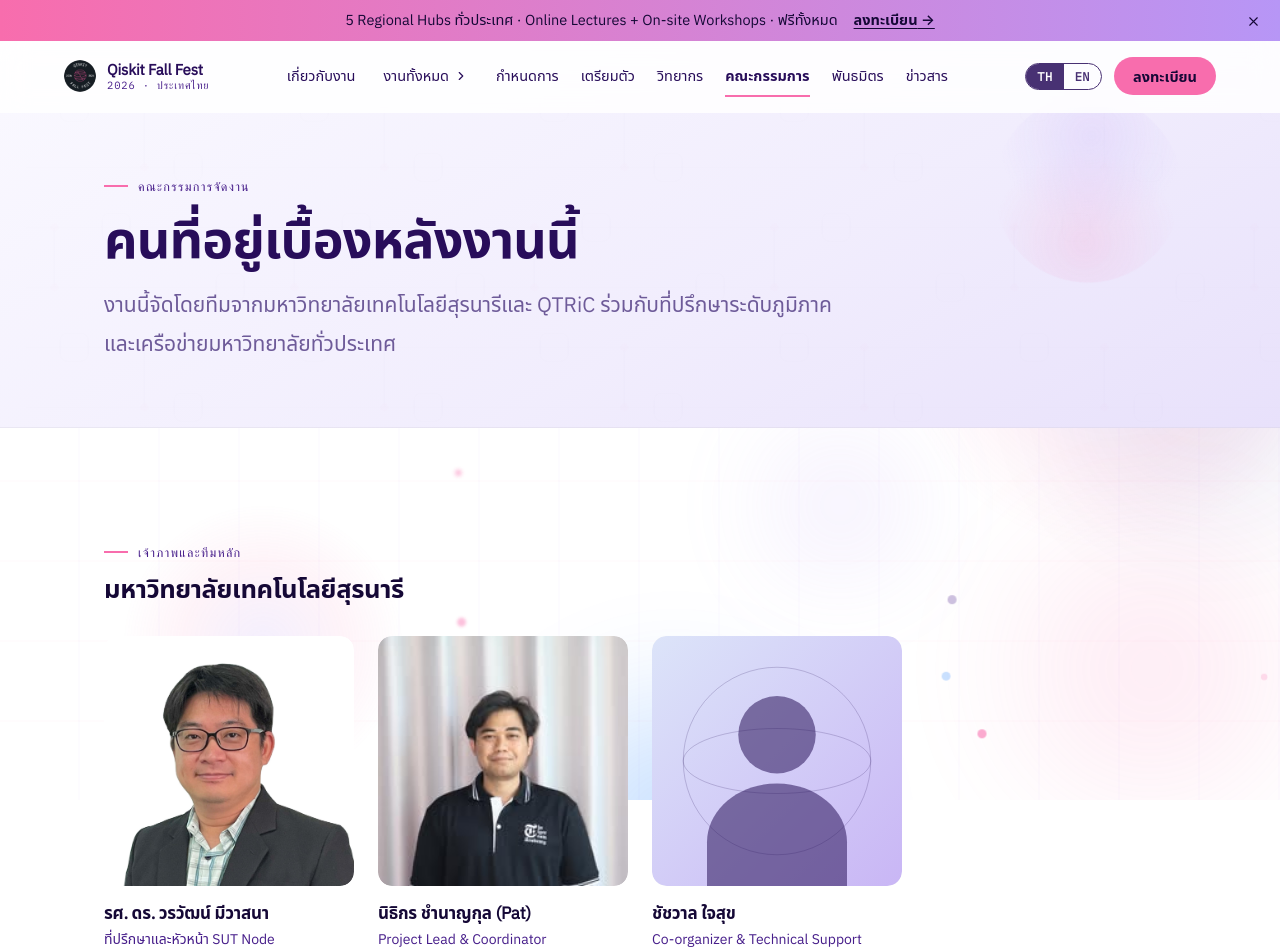
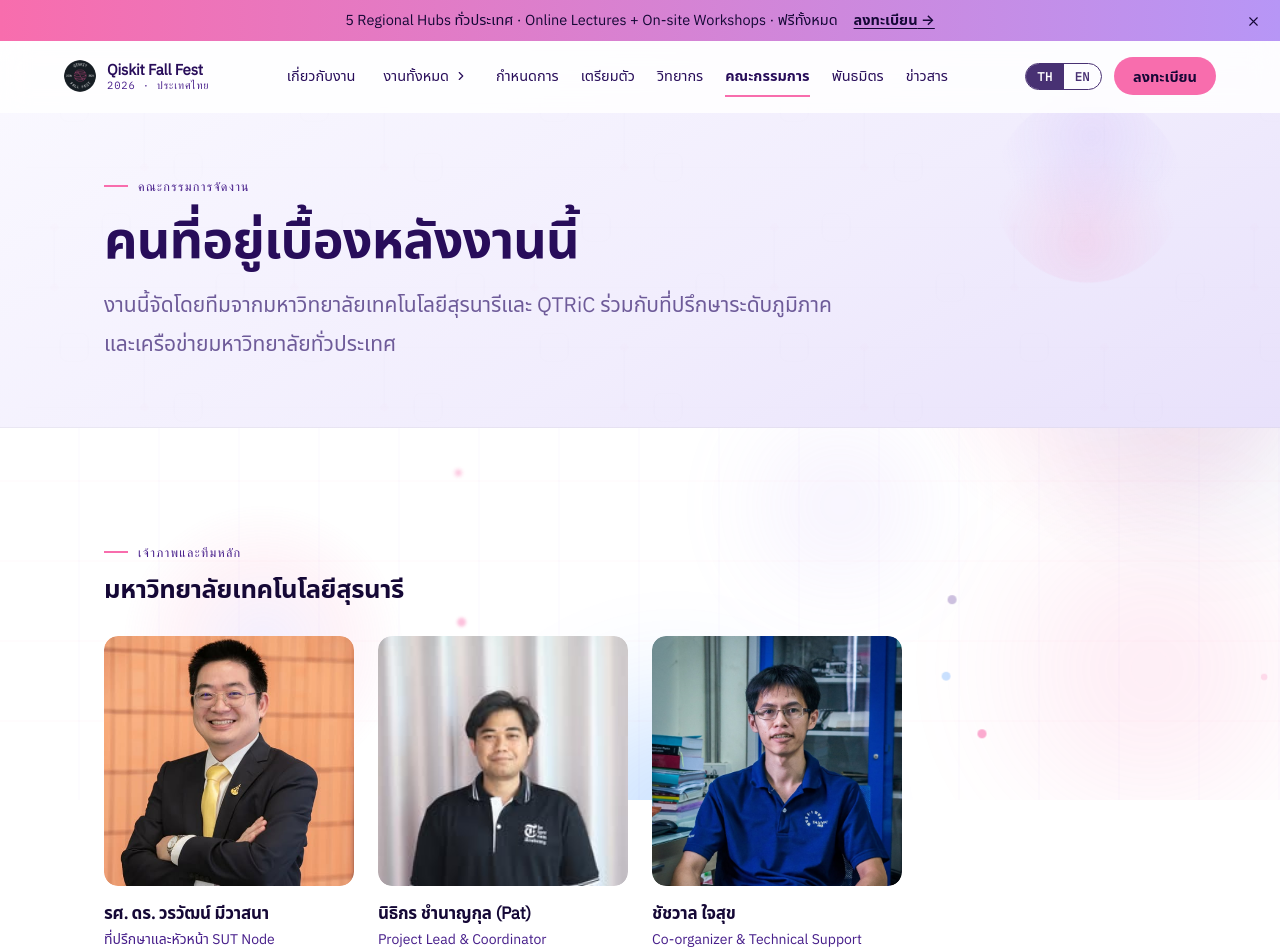
Before and after one commit to Bright2704/qtt2026, a Next.js app: page /committee in a window 1280 px wide. Shown: the top 952 px of the page. Built offline with nearby package versions, Linux system fonts and the light colour scheme; a web font is replaced by a local one.

Commit message:
photo team

```diff
--- a/data/people.ts
+++ b/data/people.ts
@@ -137,7 +137,7 @@
         role: { th: "ที่ปรึกษาและหัวหน้า SUT Node", en: "Advisor & SUT Node Lead" },
         org: { th: "มทส. · QTRiC", en: "SUT · QTRiC" },
         link: "https://www.linkedin.com/in/worawat-meevasana-7423a94b/",
-        photo: "/assets/photos/worawat-meevasana.jpg",
+        photo: "/assets/photos/wa.jpg",
         confirmed: true,
       },
       {
@@ -151,6 +151,7 @@
         name: { th: "ชัชวาล ใจสุข", en: "Chutchawan Jaisuk" },
         role: { th: "Co-organizer & Technical Support", en: "Co-organizer & Technical Support" },
         org: { th: "มทส. · QTRiC", en: "SUT · QTRiC" },
+        photo: "/assets/photos/chutchawan.jpg",
         confirmed: true,
       },
     ],
```
Also changed, not shown: public/assets/photos/chutchawan.jpg (added), public/assets/photos/worawat-meevasana.jpg (deleted).
